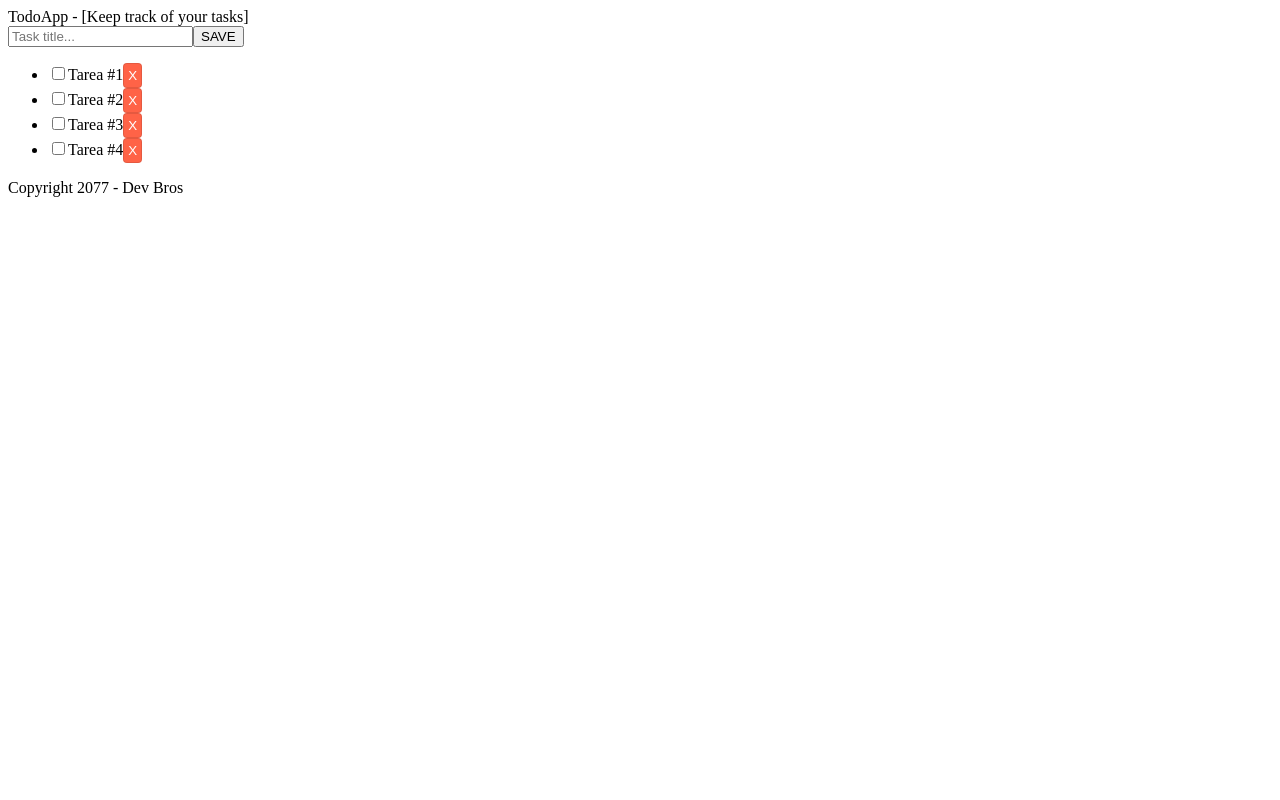
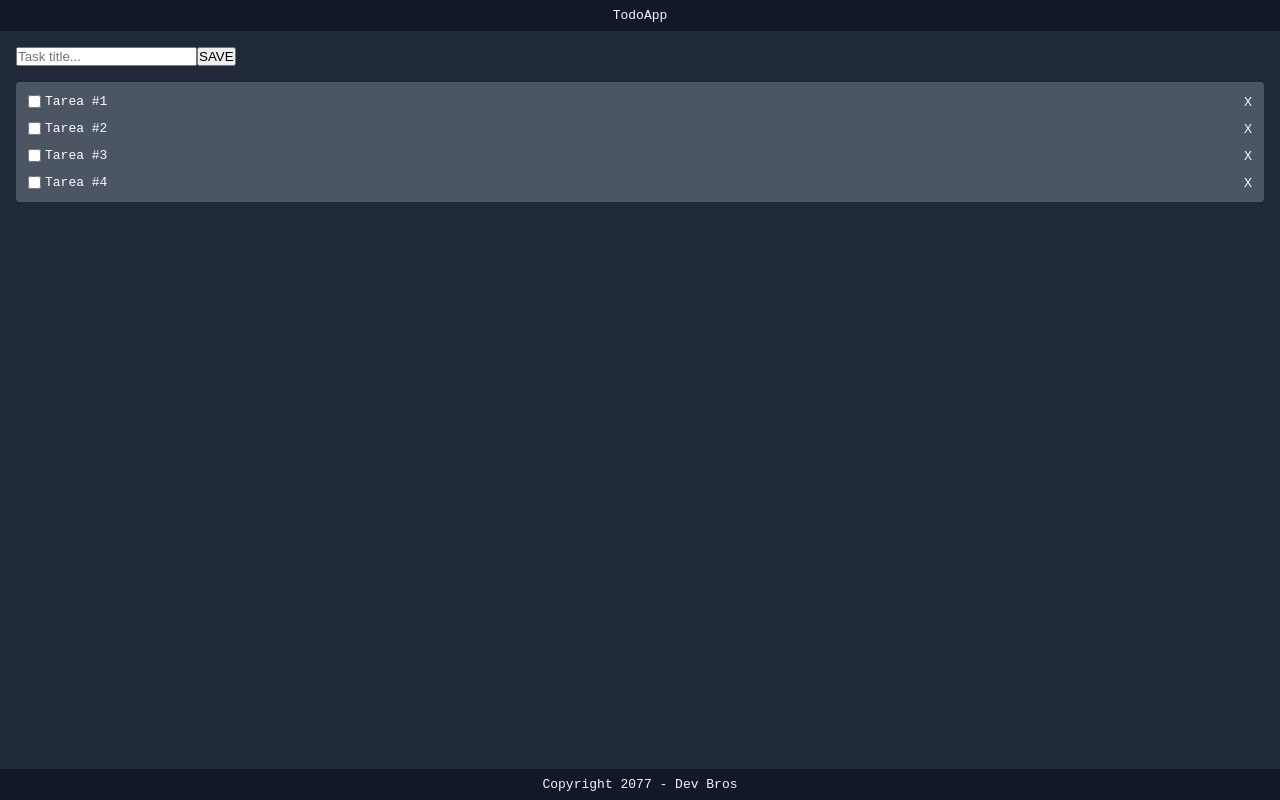
Before and after one commit to Cristian-Prieto/my-todo-list, a React (Create React App) app: page / in a window 1280 px wide. Built offline with nearby package versions, Linux system fonts and the light colour scheme.

Commit message:
Sesion 05

```diff
--- a/public/index.html
+++ b/public/index.html
@@ -24,6 +24,12 @@
       work correctly both with client-side routing and a non-root public URL.
       Learn how to configure a non-root public URL by running `npm run build`.
     -->
+    <style>
+      * {
+        margin: 0;
+        padding: 0;
+      }
+    </style>
     <title>React App</title>
   </head>
   <body>
--- a/src/App.jsx
+++ b/src/App.jsx
@@ -1,12 +1,14 @@
 import { Footer } from "./components/Footer";
 import { Header } from "./components/Header";
 import { TodoList } from "./components/TodoList";
+
+import styles from "./App.module.css"
 
 function App() {
   const footerYear = "2077";
 
   return (
-    <div>
+    <div className={styles.app}>
       <Header />
       <TodoList />
       <Footer year={footerYear} />
--- /dev/null
+++ b/src/App.module.css
@@ -0,0 +1,11 @@
+.app {
+  display: flex;
+  flex-direction: column;
+
+  min-height: 100vh;
+
+  color: #f3f4f6;
+  background-color: #1f2937;
+
+  font-family: monospace;
+}
--- a/src/components/Button.jsx
+++ b/src/components/Button.jsx
@@ -1,18 +1,6 @@
-export function Button({ tipo, text, onClick }) {
-  const bgColor = tipo === "danger" ? "red" : "tomato";
-
+export function Button({ text, onClick, className }) {
   return (
-    <button
-      style={{
-        border: "1px solid rgba(0, 0, 0, 0.1)",
-        borderRadius: "0.25rem",
-        backgroundColor: bgColor,
-        padding: "0.25rem",
-        color: "white",
-        marginRight: "8px",
-      }}
-      onClick={onClick}
-    >
+    <button className={className} onClick={onClick}>
       {text}
     </button>
   );
--- a/src/components/Footer.jsx
+++ b/src/components/Footer.jsx
@@ -1,3 +1,5 @@
+import styles from "./Footer.module.css"
+
 export function Footer(props) {
-  return <footer>Copyright {props.year} - Dev Bros</footer>;
+  return <footer className={styles.footer}>Copyright {props.year} - Dev Bros</footer>;
 }
--- /dev/null
+++ b/src/components/Footer.module.css
@@ -0,0 +1,7 @@
+.footer {
+  padding: 0.5rem 1rem;
+  margin-top: 1rem;
+
+  text-align: center;
+  background-color: #111827;
+}
--- a/src/components/Header.jsx
+++ b/src/components/Header.jsx
@@ -1,3 +1,5 @@
+import styles from "./Header.module.css"
+
 export function Header() {
-  return <header>TodoApp - [Keep track of your tasks]</header>;
+  return <header className={styles.header}>TodoApp</header>;
 }
--- /dev/null
+++ b/src/components/Header.module.css
@@ -0,0 +1,7 @@
+.header {
+  padding: 0.5rem 1rem;
+  margin-bottom: 1rem;
+
+  text-align: center;
+  background-color: #111827;
+}
--- a/src/components/TodoItem.jsx
+++ b/src/components/TodoItem.jsx
@@ -1,19 +1,20 @@
 import { Button } from "./Button";
+import styles from "./TodoItem.module.css";
 
 export function TodoItem({ todo, changeTodoState, deleteTodo }) {
   return (
-    <li>
-      <label>
+    <li className={styles.item}>
+      <label className={styles.label}>
         <input type="checkbox" checked={todo.completed} onChange={() => changeTodoState(todo)} />
         <span
           style={{
-            color: todo.completed ? "gray" : "black",
+            color: todo.completed ? "gray" : "white",
             textDecoration: todo.completed ? "line-through" : "none",
           }}
         >
           {todo.title}
         </span>
-        <Button text="X" onClick={() => deleteTodo(todo)} />
+        <Button text="X" onClick={() => deleteTodo(todo)} className={styles.delete} />
       </label>
     </li>
   );
--- /dev/null
+++ b/src/components/TodoItem.module.css
@@ -0,0 +1,32 @@
+.label {
+  display: flex;
+  align-items: center;
+  gap: 0.25rem;
+
+  padding: 0.25rem 0.25rem;
+
+  border-radius: 0.25rem;
+}
+
+.item + .item {
+  margin-top: 0.25rem;
+}
+
+.label:hover {
+  background-color: #374151;
+}
+
+.delete {
+  margin-left: auto;
+  font-size: 0.75rem;
+
+  background-color: transparent;
+  border: none;
+
+  color: white;
+}
+
+.delete:hover {
+  color: #ef4444;
+  cursor: pointer;
+}
--- a/src/components/TodoList.jsx
+++ b/src/components/TodoList.jsx
@@ -1,6 +1,8 @@
 import { useState } from "react";
 import { AddTodo } from "./AddTodo";
 import { TodoItem } from "./TodoItem";
+
+import styles from "./TodoList.module.css";
 
 const INITIAL_TODOS = [
   {
@@ -60,7 +62,13 @@ export function TodoList() {
 
   // TODO: Define function to add a new todo
   const addTodo = (todoTitle) => {
-    console.log("TodoList::addTodo::todoTitle:", todoTitle)
+    const alreadyExists = todos.find((todo) => todo.title === todoTitle);
+
+    if (alreadyExists) {
+      alert("Todo already exists");
+      return;
+    }
+
     const updatedTodoList = [...todos];
     updatedTodoList.unshift({
       title: todoTitle,
@@ -71,14 +79,23 @@ export function TodoList() {
   };
 
   return (
-    <main>
+    <main className={styles.main}>
       {/* Componente aun no definido. Se va a encargar de manejar el nombre de la tarea y ejecutar addTodo cuando corresponda. */}
-      <AddTodo addTodo={addTodo}/>
-      <ul>
-        {todos.map((todo) => (
-          <TodoItem key={todo.title} todo={todo} changeTodoState={changeTodoState} deleteTodo={deleteTodo} />
-        ))}
-      </ul>
+      <AddTodo addTodo={addTodo} />
+      {todos.length > 0 ? (
+        <ul className={styles.list}>
+          {todos.map((todo) => (
+            <TodoItem
+              key={todo.title}
+              todo={todo}
+              changeTodoState={changeTodoState}
+              deleteTodo={deleteTodo}
+            />
+          ))}
+        </ul>
+      ) : (
+        <div className={styles.empty}>No todos.</div>
+      )}
     </main>
   );
 }
--- /dev/null
+++ b/src/components/TodoList.module.css
@@ -0,0 +1,19 @@
+.main {
+  flex: 1;
+  padding: 0 1rem;
+}
+
+.list {
+  padding: 0.5rem;
+  margin-top: 1rem;
+
+  border-radius: 0.25rem;
+  background-color: #4b5563;
+
+  list-style: none;
+}
+
+.empty {
+  padding: 0.5rem;
+  margin-top: 1rem;
+}
```
